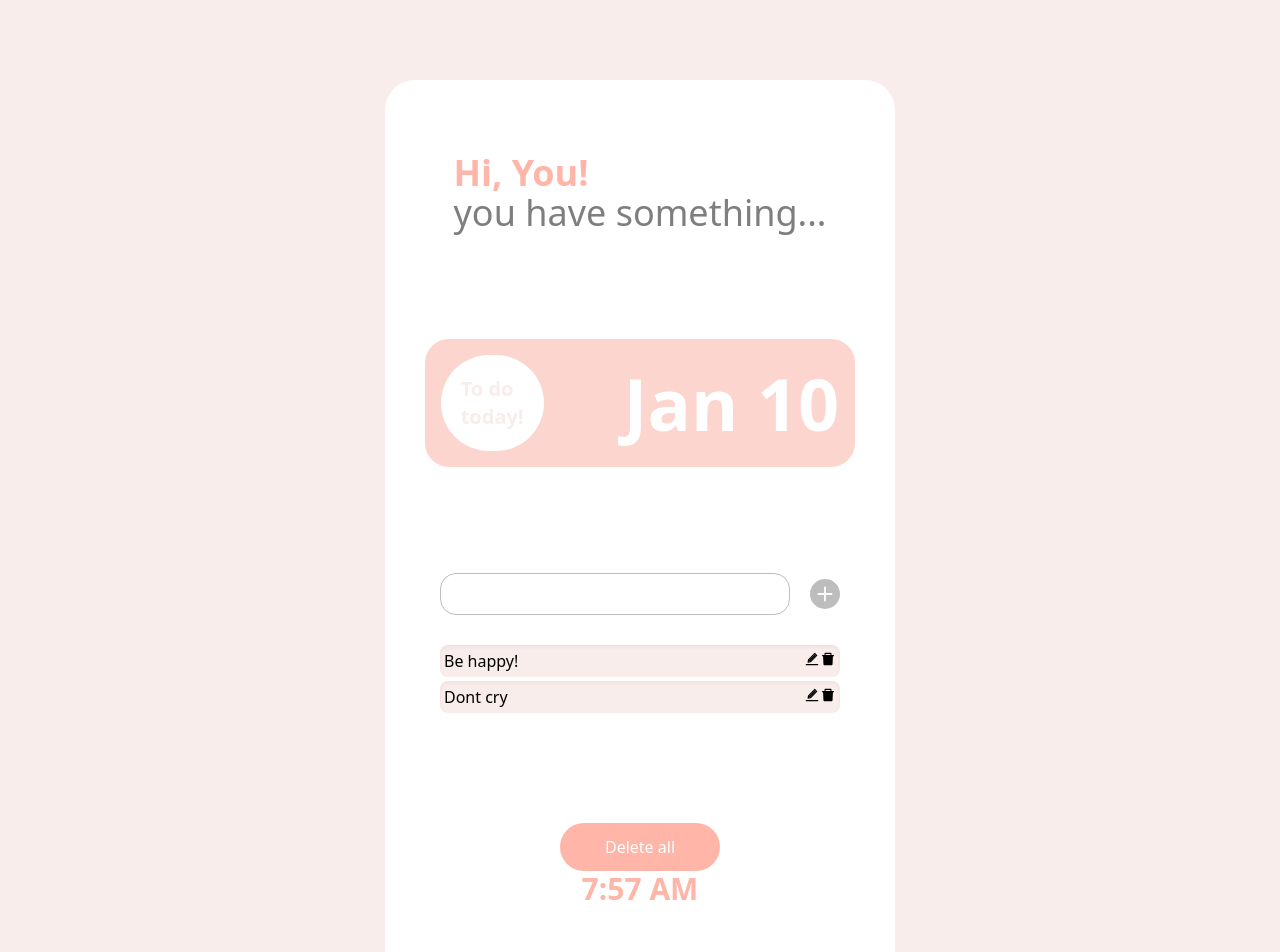
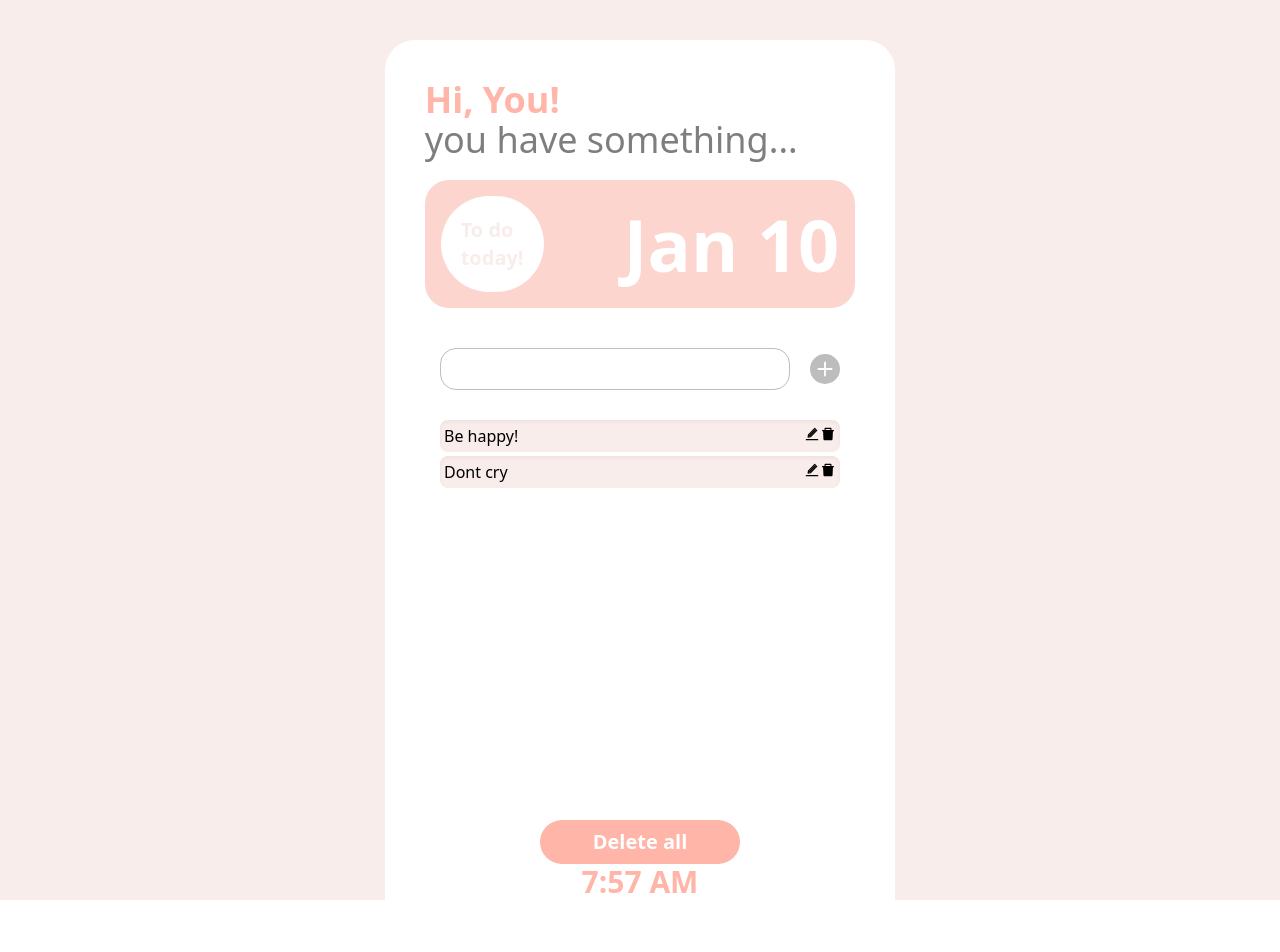
Before and after one commit to Orianaqh/ToDoToday, a React (Vite) app: page / in a window 1280 px wide. Shown: the top 952 px of the page. Built offline with nearby package versions, Linux system fonts and the light colour scheme.

Commit message:
anpassungen

```diff
--- a/src/components/TodoApp.jsx
+++ b/src/components/TodoApp.jsx
@@ -20,6 +20,10 @@ export function TodoApp() {
       name: title,
       completed: false
     };
+
+    if (newTodo.length === 0) {
+      console.log('ist leer')
+    } else
     setTodos([...todos, newTodo]);
     setTitle('')
   };
@@ -52,20 +56,24 @@ export function TodoApp() {
   }
 
   return (
+    <div className='flex flex-col'>
     <div
       className='
         w-auto h-[900px]
-        my-[80px]
+        mt-[40px]
         p-10
         bg-white border-radius rounded-[30px]
-        flex flex-col justify-around items-center gap-10
+        flex flex-col justify-start items-center gap-10
         '>
 
-      <div className='text-4xl'>
-        <h1 className='font-bold text-darkRosa'>Hi, You!</h1>
-        <h3 className='font-light opacity-50'>you have something...</h3>
+      {/* SATZ */}
+      <div className=' flex flex-col gap-5'>
+        <div className='flex flex-col justify-start'>
+        <h1 className='text-4xl font-bold text-darkRosa'>Hi, You!</h1>
+        <h3 className='text-4xl font-light opacity-50'>you have something...</h3>
         </div>
 
+      {/* LOGO - DATUM */}
         <div
           aria-label='logoAndDate'
           className="
@@ -85,7 +93,7 @@ export function TodoApp() {
             className='text-white
             font-bold text-7xl'
             >{date}</h2>
-
+        </div>
       </div>
 
       <div
@@ -129,17 +137,18 @@ export function TodoApp() {
 
         </div>
       </div>
+    </div>
 
       {/* DELETE BUTTON AND TIME */}
     <div
       aria-label='deleteButtonAndTime'
       className='flex flex-col
-        justify-center items-center'>
+        justify-center items-center mt-[-120px]'>
       {/* DELETE BUTTON */}
         <div
           aria-label='buttonDeleteAll'
-          className='w-[10em] p-3 rounded-full
-            flex justify-center
+          className='w-[10em] p-2 rounded-full
+            flex justify-center items-end font-bold text-xl
             bg-darkRosa text-white
           '>
           <button className="btn btn-secondary" onClick={deleteAll}>Delete all</button>
```
Lines whose indentation alone changed are shown as unchanged.
